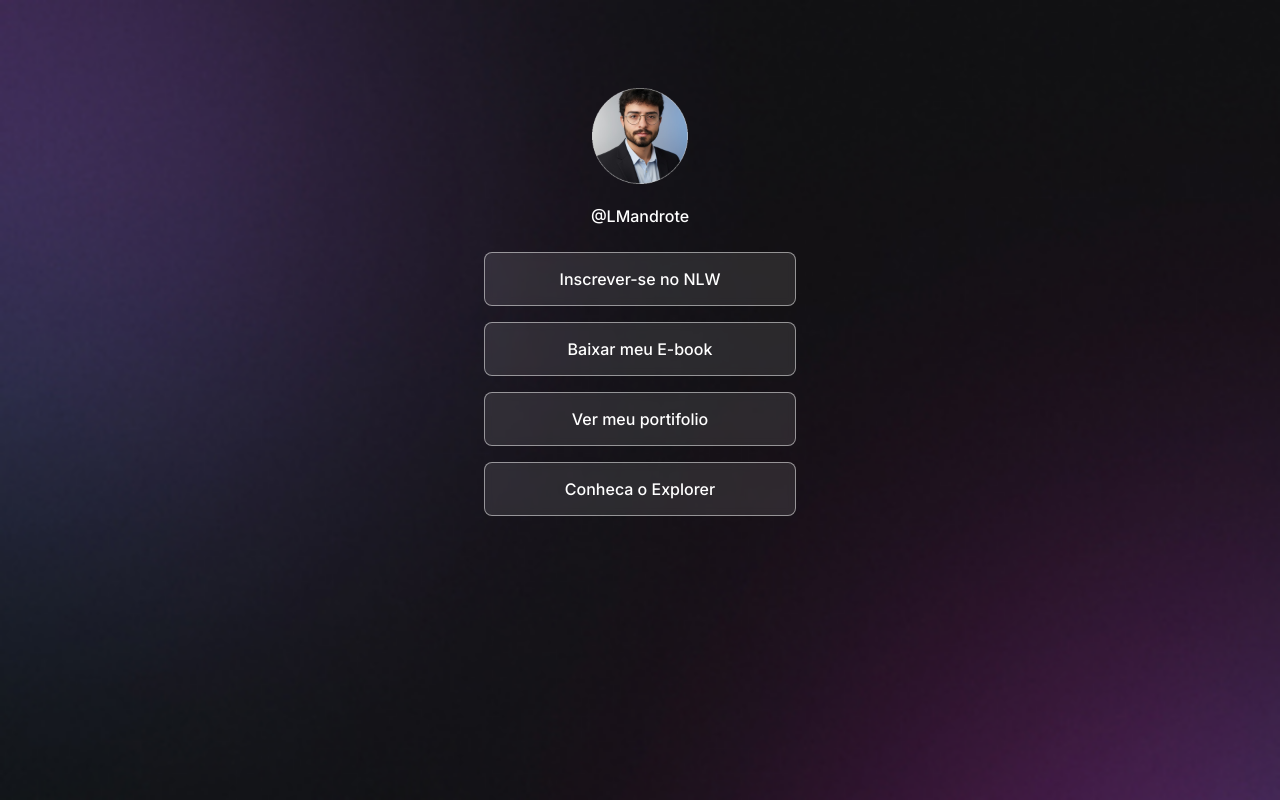
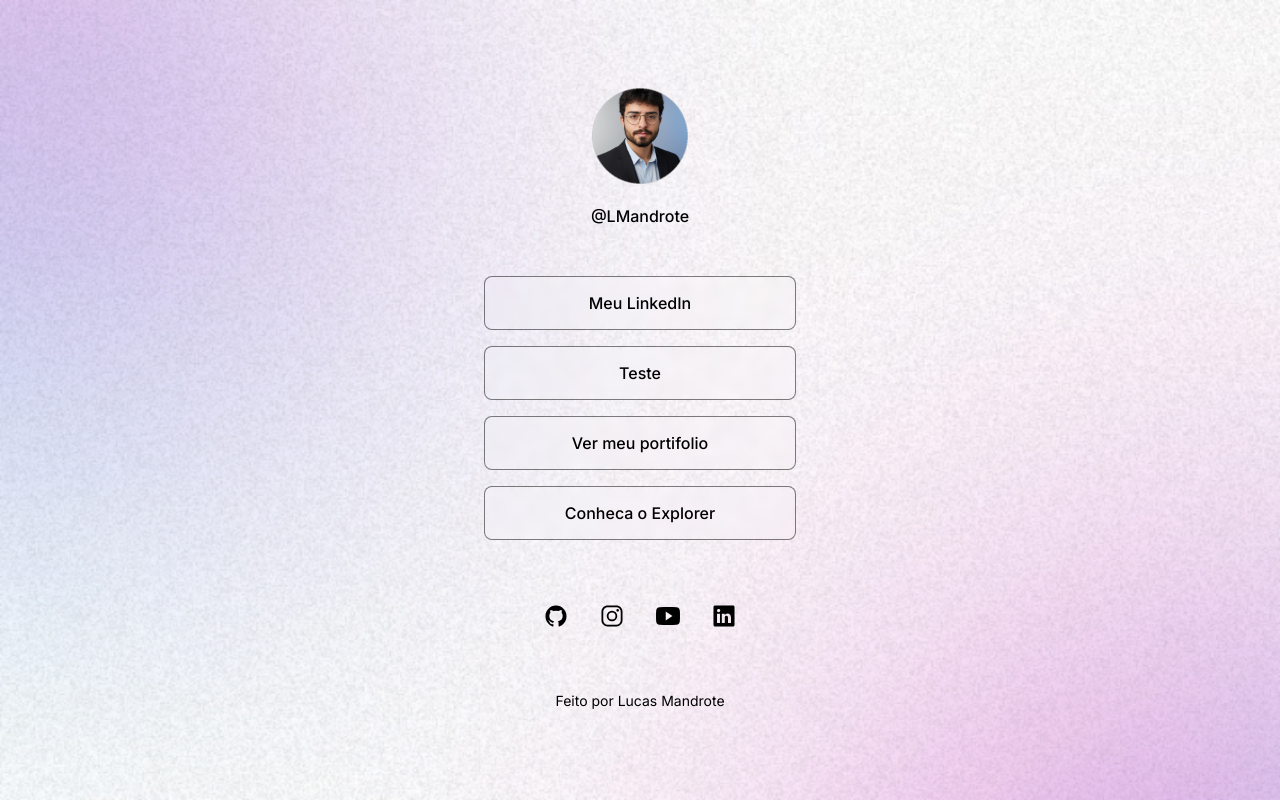
Before and after one commit to LMandrote/Projeto-Rocketseat---Discover, a plain HTML site: page index.html in a window 1280 px wide. Drawn offline with nearby package versions, Linux system fonts and the light colour scheme.

Commit message:
Introducao do modo claro + links das redes sociais

```diff
--- a/index.html
+++ b/index.html
@@ -1,5 +1,5 @@
 <!DOCTYPE html>
-<html lang="pt-br">
+<html lang="pt-br" class="light">
 
 <head>
 
@@ -23,10 +23,10 @@
     </div>
     <ul>
       <li>
-        <a href="#">Inscrever-se no NLW</a>
+        <a href="#">Meu LinkedIn</a>
       </li>
       <li>
-        <a href="#">Baixar meu E-book</a>
+        <a href="#">Teste</a>
       </li>
       <li>
         <a href="https://github.com/LMandrote" target="_blank">Ver meu portifolio</a>
@@ -35,7 +35,28 @@
         <a href="https://rocketseat.com.br/explorer" target="_blank">Conheca o Explorer</a>
       </li>
     </ul>
+    <div id="social-links">
+      <a href="https://github.com/LMandrote" target="_blank">
+        <ion-icon name="logo-github"></ion-icon>
+      </a>
+
+      <a href="https://www.instagram.com/mandroote/" target="_blank">
+        <ion-icon name="logo-instagram"></ion-icon>
+      </a>
+
+      <a href="https://www.youtube.com/@mandrote7135/featured" target="_blank">
+        <ion-icon name="logo-youtube"></ion-icon>
+      </a>
+
+      <a href="https://www.linkedin.com/in/lucasmandrote/" target="_blank">
+        <ion-icon name="logo-linkedin"></ion-icon>
+      </a>
+
+    </div>
+    <footer> Feito por Lucas Mandrote</footer>
   </div>
+  <script type="module" src="https://unpkg.com/ionicons@7.1.0/dist/ionicons/ionicons.esm.js"></script>
+  <script nomodule src="https://unpkg.com/ionicons@7.1.0/dist/ionicons/ionicons.js"></script>
 </body>
 
 </html>
--- a/style.css
+++ b/style.css
@@ -2,6 +2,24 @@
   margin: 0;
   padding: 0;
   box-sizing: border-box;
+}
+
+:root {
+  --text-color: white;
+  --bg-url: url(./assets/bg-mobile.jpg);
+  --stroke-color: rgba(255, 255, 255, 0.5);
+  --surface-color: rgba(255, 255, 255, 0.05);
+  --surface-color-hover: rgba(0, 0, 0, 0.02);
+  --highlight-color: rgba(255, 255, 255, 0.2);
+}
+
+.light {
+  --text-color: black;
+  --bg-url: url(./assets/bg-mobile-light.jpg);
+  --stroke-color: rgba(0, 0, 0, 0.5);
+  --surface-color: rgba(0, 0, 0, 0.05);
+  --surface-color-hover: rgba(0, 0, 0, 0.02);
+  --highlight-color: rgba(0, 0, 0, 0.1);
 }
 
 body {
@@ -13,12 +31,12 @@ body {
   */
 
   /*background: color image repeat position/size*/
-  background: url(./assets/bg-mobile.jpg) no-repeat top center/cover;
+  background: var(--bg-url) no-repeat top center/cover;
 }
 
 body * {
   font-family: "Inter", sans-serif;
-  color: #ffffff;
+  color: var(--text-color);
   font-optical-sizing: auto;
   font-weight: 400;
   font-style: normal;
@@ -53,6 +71,8 @@ ul {
   display: flex;
   flex-direction: column;
   gap: 16px;
+
+  padding: 24px 0;
 }
 
 ul li a {
@@ -63,7 +83,7 @@ ul li a {
   padding: 16px 24px;
 
   background: rgba(255, 255, 255, 0.1);
-  border: 1px solid rgba(255, 255, 255, 0.5);
+  border: 1px solid var(--stroke-color);
   border-radius: 8px;
 
   backdrop-filter: blur(4px);
@@ -75,6 +95,38 @@ ul li a {
 }
 
 ul li a:hover {
-  background: rgba(255, 255, 255, 0.05);
-  border: 1.5px solid white;
+  background: var(--surface-color-hover);
+  border: 1.5px solid var(--text-color);
 }
+
+/* Social Links*/
+
+#social-links {
+  display: flex;
+  justify-content: center;
+
+  padding: 24px 0;
+
+  font-size: 24px;
+}
+
+#social-links a {
+  display: flex;
+  align-items: center;
+  justify-content: center;
+  padding: 16px;
+
+  transition: background 0.2s;
+  border-radius: 50%;
+}
+#social-links a:hover {
+  background: var(--highlight-color);
+  padding: 16px;
+}
+
+footer {
+  padding: 24px 0;
+  text-align: center;
+
+  font-size: 14px;
+}
```
Also changed, not shown: assets/bg-mobile-light.jpg (added).
